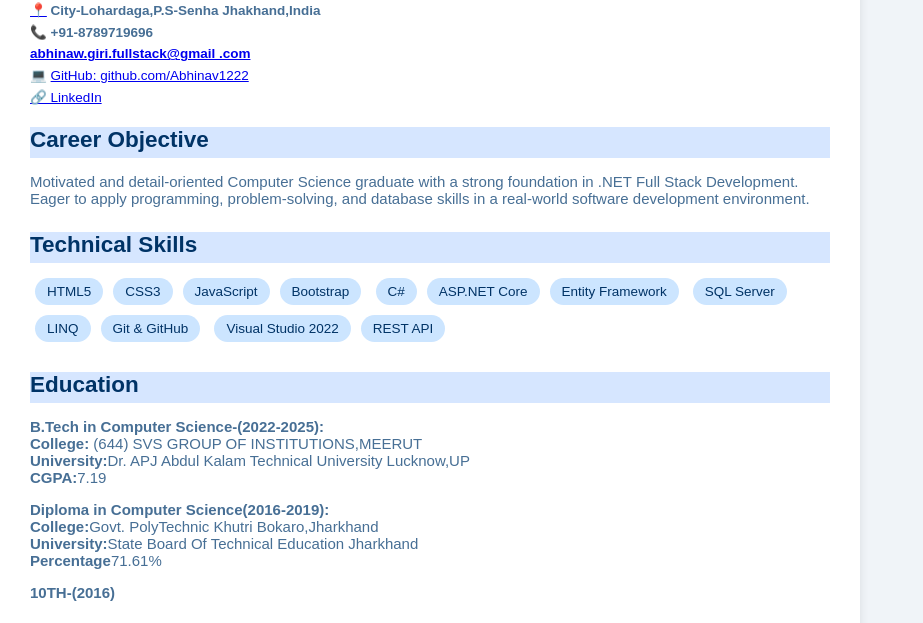
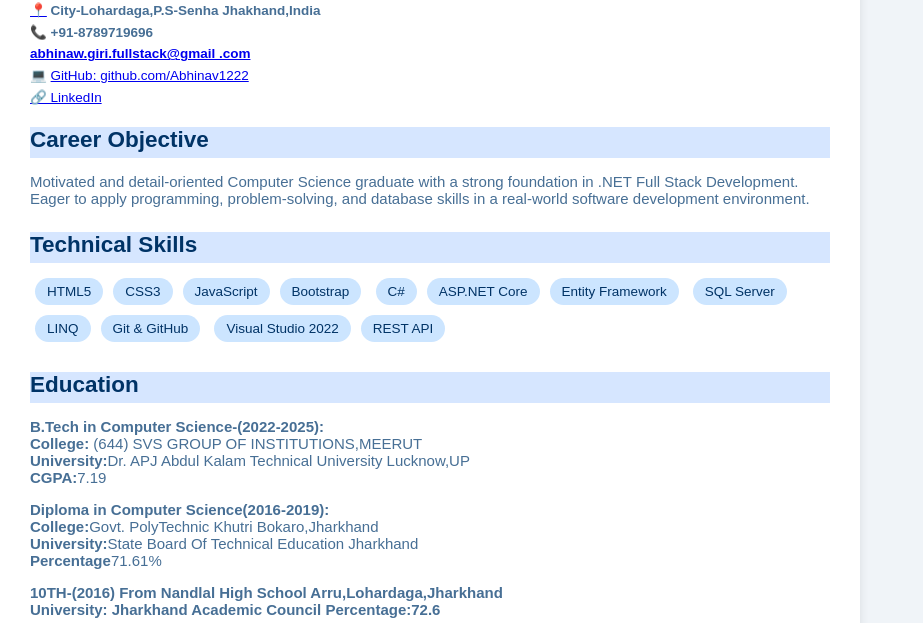
Before and after one commit to Abhinav1222/MYCVVV, a plain HTML site: page index.html in a window 1280 px wide. Shown: the part 144-767 px from the top of the page, without its empty margins (0-923 px from the left). Drawn offline with Linux system fonts and the light colour scheme.

Commit message:
HtmlUpdate

```diff
--- a/index.html
+++ b/index.html
@@ -52,8 +52,9 @@
                 <b>College:</b>Govt. PolyTechnic Khutri Bokaro,Jharkhand<br>
                 <b>University:</b>State Board Of Technical Education Jharkhand <br>
                 <b>Percentage</b>71.61%
-            <p><strong>10TH-(2016)</strong><br>
-
+            <p><strong>10TH-(2016) From Nandlal High School Arru,Lohardaga,Jharkhand</strong><br>
+                <b>University: Jharkhand Academic Council </b>
+                <b>Percentage:72.6</b>
 
         </div>
 
```
